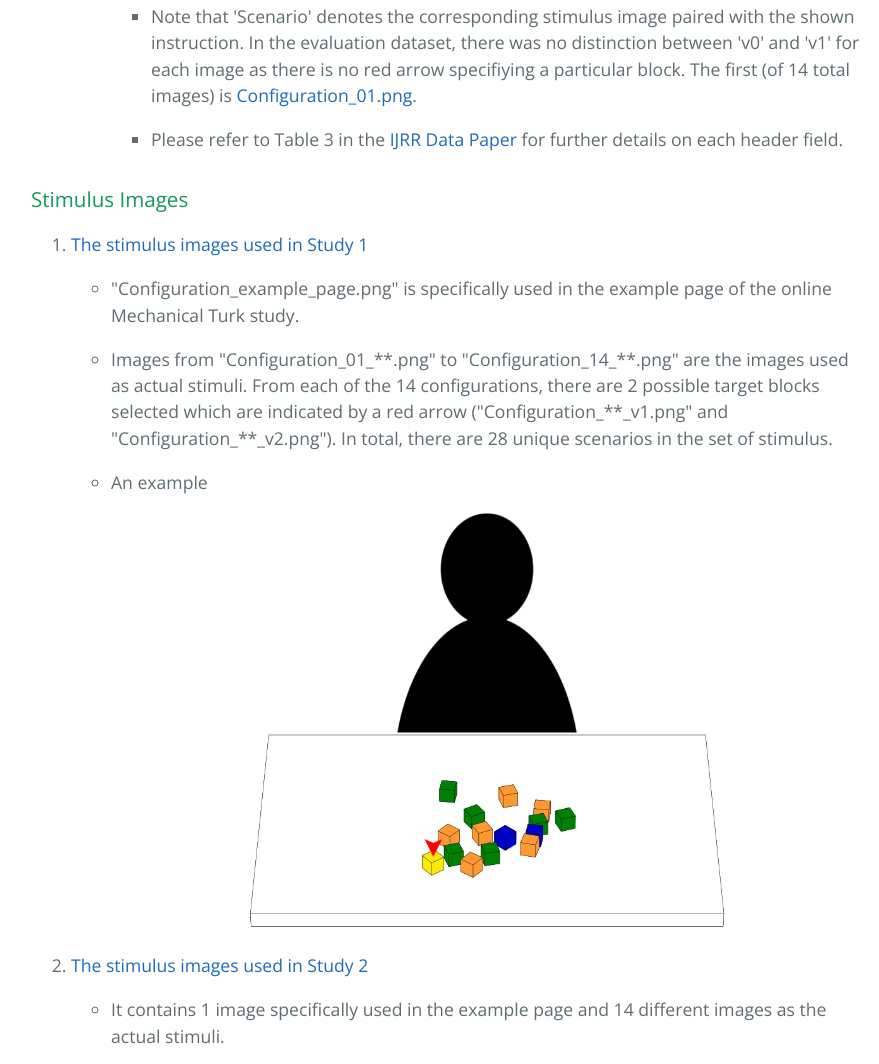
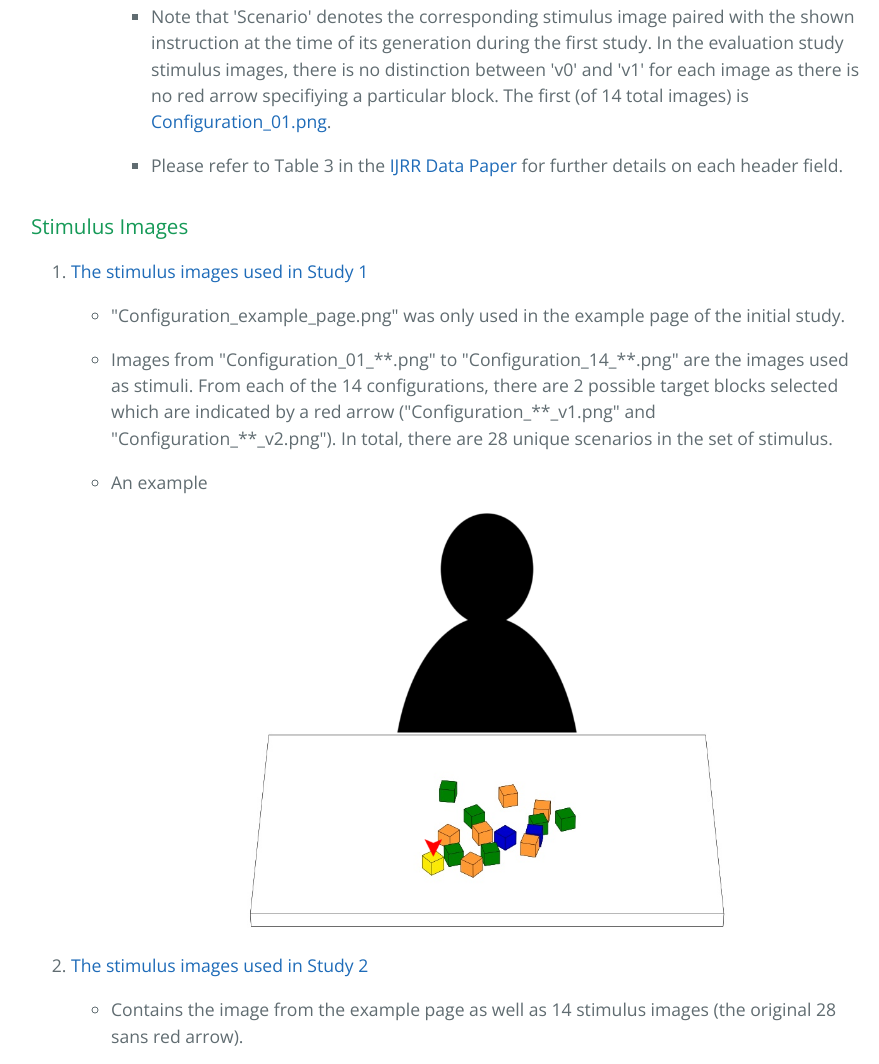
Before and after one commit to personalrobotics/collaborative_manipulation_corpus, a plain HTML site: page index.html in a window 1280 px wide. Shown: the part 2025-3089 px from the top of the page, without its empty margins (193-1072 px from the left). Drawn offline with nearby package versions, Linux system fonts and the light colour scheme.

Commit message:
one more bug in stimulus image clarity erradicated

```diff
--- a/index.html
+++ b/index.html
@@ -184,7 +184,7 @@
 </table>
 <br>
 <ul>
-    <li><p>Note that 'Scenario' denotes the corresponding stimulus image paired with the shown instruction. In the evaluation dataset, there was no distinction between 'v0' and 'v1' for each image as there is no red arrow specifiying a particular block. The first (of 14 total images) is <a href="./study2_images_without_red_arrows/Configuration_01.png" target="_blank">Configuration_01.png</a>.</p></li>
+    <li><p>Note that 'Scenario' denotes the corresponding stimulus image paired with the shown instruction at the time of its generation during the first study. In the evaluation study stimulus images, there is no distinction between 'v0' and 'v1' for each image as there is no red arrow specifiying a particular block. The first (of 14 total images) is <a href="./study2_images_without_red_arrows/Configuration_01.png" target="_blank">Configuration_01.png</a>.</p></li>
 
     <li><p>Please refer to Table 3 in the <a href="./docs/ijrr_2016.pdf" target="_blank">IJRR Data Paper</a> for further details on each header field.</p></li>
 </ul>
@@ -214,8 +214,8 @@
 <p><a href="https://github.com/personalrobotics/collaborative_manipulation_corpus/tree/master/study1_images_with_red_arrows" target="_blank">The stimulus images used in Study 1</a></p>
 
 <ul>
-<li><p>"Configuration_example_page.png" is specifically used in the example page of the online Mechanical Turk study.</p></li>
-<li><p>Images from "Configuration_01_**.png" to "Configuration_14_**.png" are the images used as actual stimuli. From each of the 14 configurations, there are 2 possible target blocks selected which are indicated by a red arrow ("Configuration_**_v1.png" and "Configuration_**_v2.png"). In total, there are 28 unique scenarios in the set of stimulus.</p></li>
+<li><p>"Configuration_example_page.png" was only used in the example page of the initial study.</p></li>
+<li><p>Images from "Configuration_01_**.png" to "Configuration_14_**.png" are the images used as stimuli. From each of the 14 configurations, there are 2 possible target blocks selected which are indicated by a red arrow ("Configuration_**_v1.png" and "Configuration_**_v2.png"). In total, there are 28 unique scenarios in the set of stimulus.</p></li>
 <li>
 <p>An example   </p>
 
@@ -227,7 +227,7 @@
 <p><a href="https://github.com/personalrobotics/collaborative_manipulation_corpus/tree/master/study2_images_without_red_arrows" target="_blank">The stimulus images used in Study 2</a></p>
 
 <ul>
-<li><p>It contains 1 image specifically used in the example page and 14 different images as the actual stimuli.</p></li>
+<li><p>Contains the image from the example page as well as 14 stimulus images (the original 28 sans red arrow).</p></li>
 <li>
 <p>An example</p>
 
@@ -261,7 +261,7 @@
 <h3>
 <a id="contact" class="anchor" href="#contact" aria-hidden="true"><span aria-hidden="true" class="octicon octicon-link"></span></a>Contact</h3>
 
-<p>If you have any questions about the dataset, or intend to collaborate with us on human-robot communication, please contact us! We are open and excited to collaborate!</p>
+<p>If you have any questions about the dataset, or intend to collaborate with us on human-robot communication, please contact us! We are excited to hear from you!</p>
 
 <p>You can reach either of us via email:</p>
 
```
